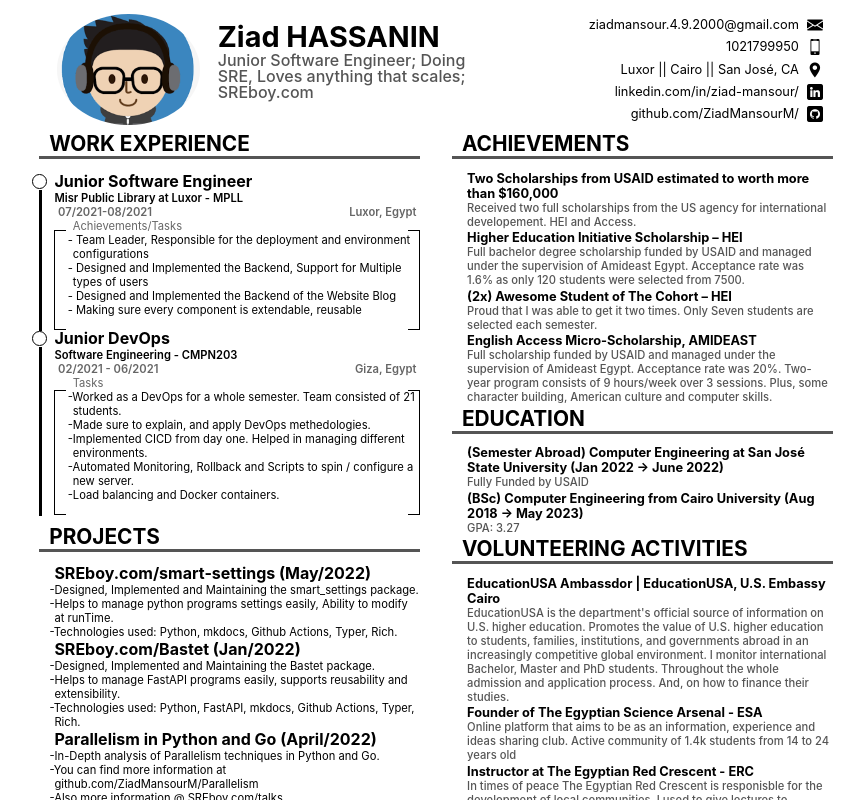
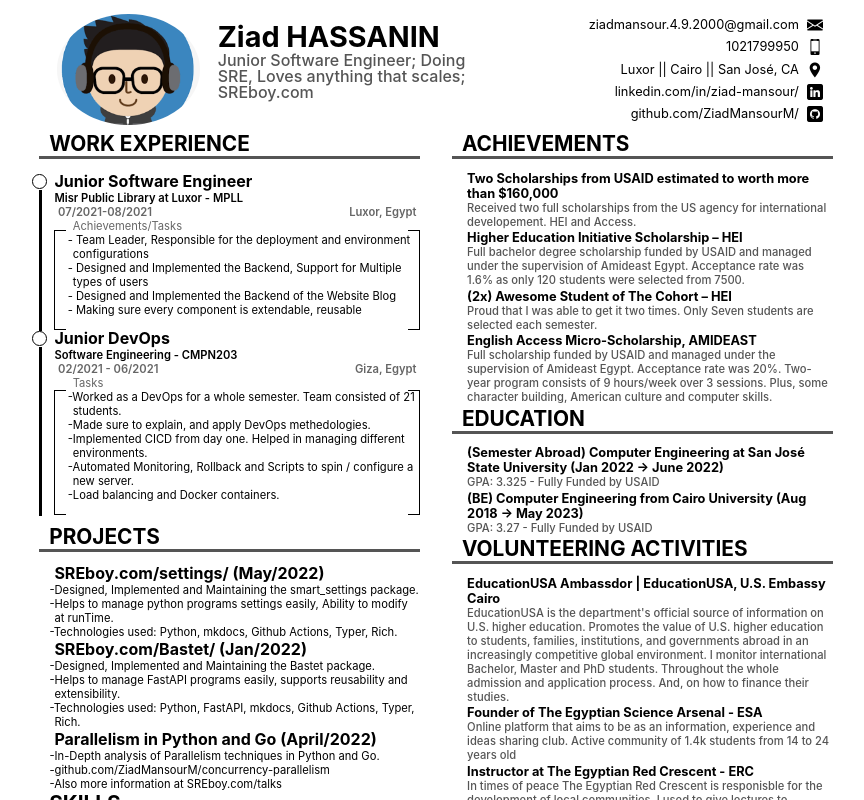
Before and after one commit to ZiadMansourM/resume, a React (Create React App) app: page / in a window 1280 px wide. Shown: the top 800 px of the page, without its empty margins (204-1068 px from the left). Built offline with nearby package versions, Linux system fonts and the light colour scheme.

Commit message:
✅ UPDATE: updated resume

```diff
--- a/src/App.js
+++ b/src/App.js
@@ -50,7 +50,7 @@
     },
     projects: {
       1: {
-        name: "SREboy.com/smart-settings (May/2022)",
+        name: "SREboy.com/settings/ (May/2022)",
         tasks: {
           1: "Designed, Implemented and Maintaining the smart_settings package.",
           2: "Helps to manage python programs settings easily, Ability to modify at runTime.",
@@ -58,7 +58,7 @@
         },
       },
       2: {
-        name: "SREboy.com/Bastet (Jan/2022)",
+        name: "SREboy.com/Bastet/ (Jan/2022)",
         tasks: {
           1: "Designed, Implemented and Maintaining the Bastet package.",
           2: "Helps to manage FastAPI programs easily, supports reusability and extensibility.",
@@ -69,8 +69,8 @@
         name: "Parallelism in Python and Go (April/2022)",
         tasks: {
           1: "In-Depth analysis of Parallelism techniques in Python and Go.",
-          2: "You can find more information at github.com/ZiadMansourM/Parallelism",
-          3: "Also more information @ SREboy.com/talks",
+          2: "github.com/ZiadMansourM/concurrency-parallelism",
+          3: "Also more information at SREboy.com/talks",
         },
       }
     },
@@ -117,13 +117,13 @@
         title:
           "(Semester Abroad) Computer Engineering at San José State University (Jan 2022 -> June 2022)",
         description:
-          "Fully Funded by USAID",
+          "GPA: 3.325 - Fully Funded by USAID",
       },
       2: {
         title:
-          "(BSc) Computer Engineering from Cairo University (Aug 2018 -> May 2023)",
+          "(BE) Computer Engineering from Cairo University (Aug 2018 -> May 2023)",
         description:
-          "GPA: 3.27",
+          "GPA: 3.27 - Fully Funded by USAID",
       },
     },
     volunteering: {
```
